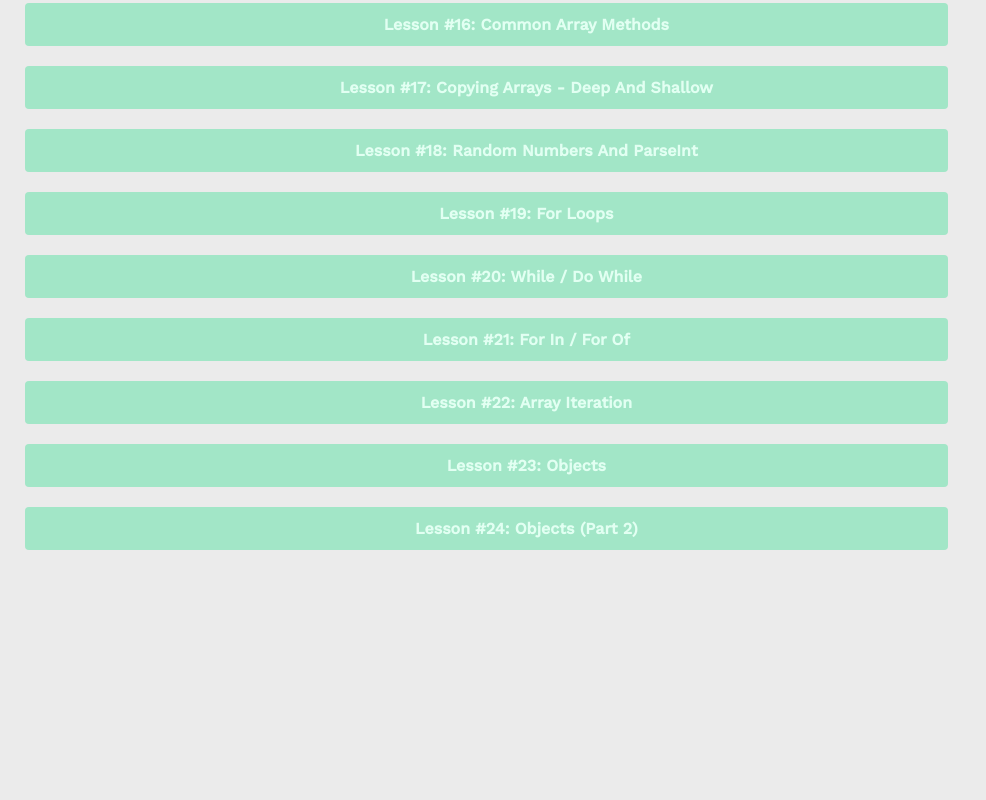
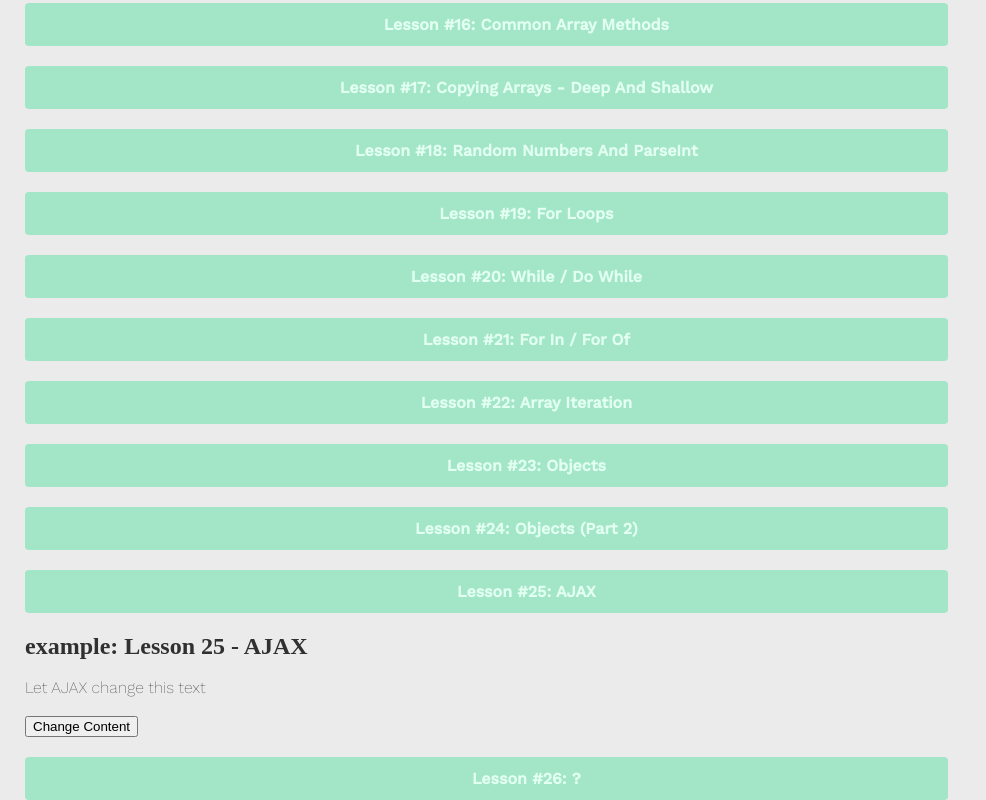
Before and after one commit to cfsanderson/js-sandbox-01, a website: page public/index.html in a window 1280 px wide. Shown: the part 1237-2037 px from the top of the page, without its empty margins (0-986 px from the left). Before the commit the page ends 1787 px from the top, so only its background shows below. Drawn offline with nearby package versions, Linux system fonts and the light colour scheme; a web font is replaced by a local one.

Commit message:
Completed through lesson #26 with working AJAX request

```diff
--- a/public/25-ajax.js
+++ b/public/25-ajax.js
@@ -1,2 +1,50 @@
 console.log("Lesson #25: AJAX")
 // https://youtu.be/tHRNuBf_8xg?list=PLWKjhJtqVAbk2qRZtWSzCIN38JC_NdhW5
+
+// Look at example #1 at the bottom of the web page to see the change.
+
+function loadDoc() {
+  var xhttp = new XMLHttpRequest();
+  xhttp.onreadystatechange = function() {
+    if (this.readyState == 4 && this.status == 200) {
+      document.getElementById("demo").innerHTML = this.responseText;
+    }
+  };
+  xhttp.open("GET", "https://gist.githubusercontent.com/cfsanderson/0a1b6dcac4cc1322f9b32a71d7efb1c2/raw/c7427bdc914ff3a8f04d51728de4420e511367e1/hello-world.txt", true);
+  xhttp.send();
+}
+
+/*
+
+AJAX = Asynchronous Javascript And XML
+
+=== 7 steps in AJAX request ===
+#1 - event occurs on page (e.g. onclick)
+#2 - an XMLHttpRequest object is created by JS
+#3 - the object sends a request to the web server
+#4 - the server processes the request
+#5 - the server sends a response back
+#6 - response is read by JS
+#7 - JS performs the action (e.g. updates the page)
+
+Adding "https://crossorigin.me" prevents the following error:
+"XMLHttpRequest cannot load http://carnes.cc/code/ajax_example.txt. No 'Access-Control-Allow-Origin' header is present on the requested resource. Origin 'http://s.codepen.io' is therefore not allowed access."
+This is a temporary fix for CodePen but shoud not be necessary in a correct AJAX request.
+
+`onclick()` the HTML calls the `loadDoc()` function which
+- makes the XMLHttpRequest
+- set the `.onreadystatechange` property which defines a function to be called when the readState property changes to one of 4 things...
+  - 0 = request not initialized
+  - 1 = server connection established
+  - 2 = request received
+  - 3 = processing request
+  - 4 = request finished and response ready
+- AND if HTML status is a `200` (which stands for found and OK)
+- get the element with the `id="demo"` and change the innerHTML (text) to the value of `this.responseText` is (could use `this.responseXML` if want XML returned).
+- the 3 values of `xhttp.open` are
+  - "GET" - which literally gets the response and pulls it down from..
+  - "url" - which is the server address you are pulling from.
+  - "true" - which means that it is an Asynchronous request (will almost always be true)
+- xhttp.send() sends to the server.
+
+*/
--- a/public/index.html
+++ b/public/index.html
@@ -51,8 +51,14 @@
         <li><a class="button" href="https://youtu.be/Urwzk6ILvPQ?list=PLWKjhJtqVAbk2qRZtWSzCIN38JC_NdhW5" id="lesson22" target="_blank">Lesson #22: Array Iteration</a></li>
         <li><a class="button" href="https://youtu.be/Gp5nnerXETg?list=PLWKjhJtqVAbk2qRZtWSzCIN38JC_NdhW5" id="lesson23" target="_blank">Lesson #23: Objects</a></li>
         <li><a class="button" href="https://youtu.be/r6SnMjsLrBk?list=PLWKjhJtqVAbk2qRZtWSzCIN38JC_NdhW5" id="lesson24" target="_blank">Lesson #24: Objects (part 2)</a></li>
+        <li><a class="button" href="https://youtu.be/tHRNuBf_8xg?list=PLWKjhJtqVAbk2qRZtWSzCIN38JC_NdhW5" id="lesson25" target="_blank">Lesson #25: AJAX</a></li>
       </ul>
-
+      <h2>example: Lesson 25 - AJAX</h2>
+      <p id="demo">Let AJAX change this text</p>
+      <button type="button" onclick="loadDoc()">Change Content</button>
+      <ul>
+        <li><a class="button" href="https://youtube" id="lesson26" target="_blank">Lesson #26: ?</a></li>
+      </ul>
       <div class="overlay">
         <ul class="footer-nav">
           <li>home</li>
@@ -71,7 +77,7 @@
 
     <script id="main.js" src="/main.js" charset="utf-8"></script>
 
-    <script id="activeScript" src="./23-objects-part1.js" charset="utf-8">
+    <script id="activeScript" src="./25-ajax.js" charset="utf-8">
       console.log(document.getElementById('activeScript').src())
     </script>
   </body>
```
